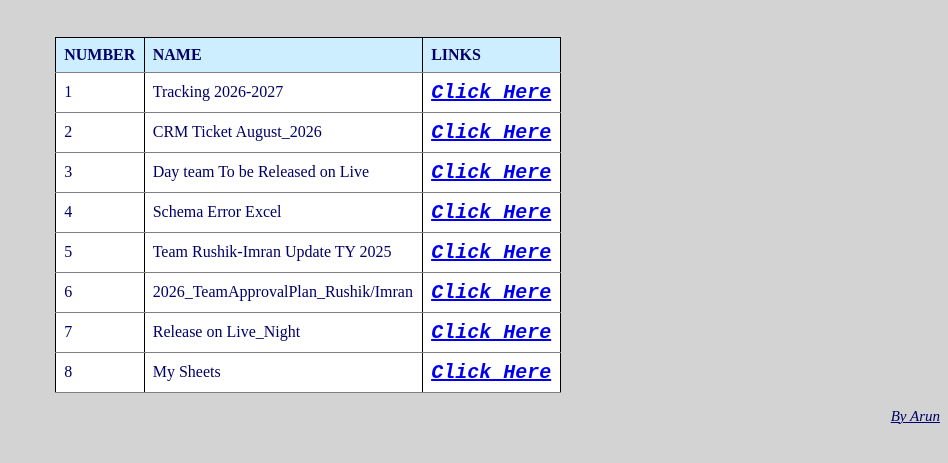
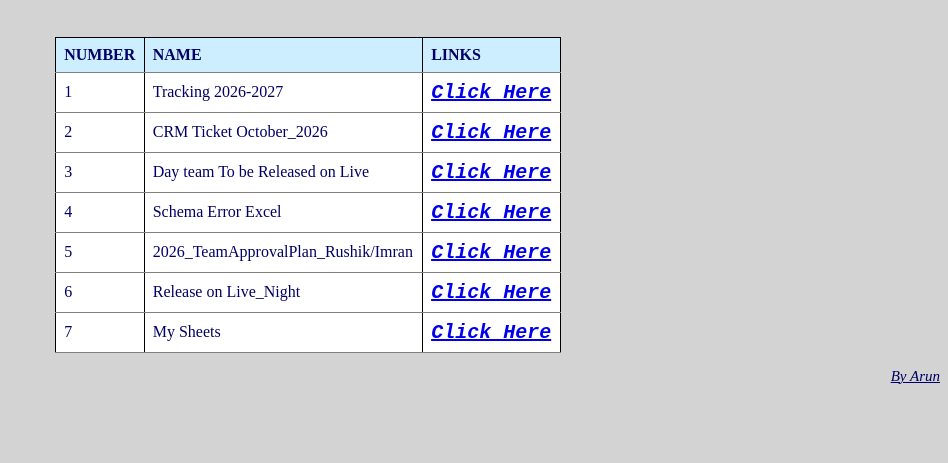
Before and after one commit to thetoolartist/my-html-tools, a plain HTML site: page Excel Links.html in a window 1280 px wide. Shown: the part 159-622 px from the top of the page, without its empty margins (332-1280 px from the left). Drawn offline with Linux system fonts and the light colour scheme.

Commit message:
Update Excel Links.html

```diff
--- a/Excel Links.html
+++ b/Excel Links.html
@@ -58,8 +58,8 @@
 			</TR>
 			<TR>
 				<TD>2</TD>
-				<TD>CRM Ticket August_2026</TD>
-				<TD><a class="link" href="https://docs.google.com/spreadsheets/d/1IsvCAYAOlqG2XLdkXkFP_cUFKW4b6ZfpPoaWikcEHwY/edit?gid=1702211371#gid=1702211371">Click Here</a></TD>
+				<TD>CRM Ticket October_2026</TD>
+				<TD><a class="link" href="https://docs.google.com/spreadsheets/d/1IXaLvvvSOO0AGGtEbpy3J0VZD2K6_1E1GDxcHylSKOQ/edit?gid=1702211371#gid=1702211371">Click Here</a></TD>
 			</TR>
 			<TR>
 				<TD>3</TD>
@@ -71,22 +71,18 @@
 				<TD>Schema Error Excel</TD>
 				<TD><a class="link" href="https://docs.google.com/spreadsheets/d/1UxuUftiut9EHUN6AStfLizpuenHk64HCQ39GnOd0TjM/edit?gid=0#gid=0">Click Here</a></TD>
 			</TR>
-				<TD >5</TD>
-				<TD>Team Rushik-Imran Update TY 2025</TD>
-				<TD><a class="link" href="https://docs.google.com/spreadsheets/d/1f1OsB2eJJgbL4vFakhCbYxYe_Tb8MQsHyc1YnSE_3_I/edit?gid=1986164225#gid=1986164225">Click Here</a></TD>
-				</TR>
 			<TR>
-				<TD>6</TD>
+				<TD>5</TD>
 				<TD>2026_TeamApprovalPlan_Rushik/Imran</TD>
 				<TD><a class="link" href="https://docs.google.com/spreadsheets/d/1I2t0ri-zQKaVXHgo4zfYhSUkSusES9pZVkjUWMPtga4/edit?gid=801740012#gid=801740012">Click Here</a></TD>
 			</TR>
 			<TR>
-				<TD >7</TD>
+				<TD >6</TD>
 				<TD>Release on Live_Night</TD>
 				<TD><a class="link" href="https://docs.google.com/spreadsheets/d/11vt5BZKpA1y9lISC2FLg8F5nHS7-PsZ2-8EB4k2W9w4/edit?gid=0#gid=0">Click Here</a></TD>
 			</TR>
 			<TR>
-				<TD>8</TD>
+				<TD>7</TD>
 				<TD>My Sheets</TD>
 				<TD><a class="link" href="https://docs.google.com/spreadsheets/u/0/">Click Here</a></TD>
 			</TR>
```
